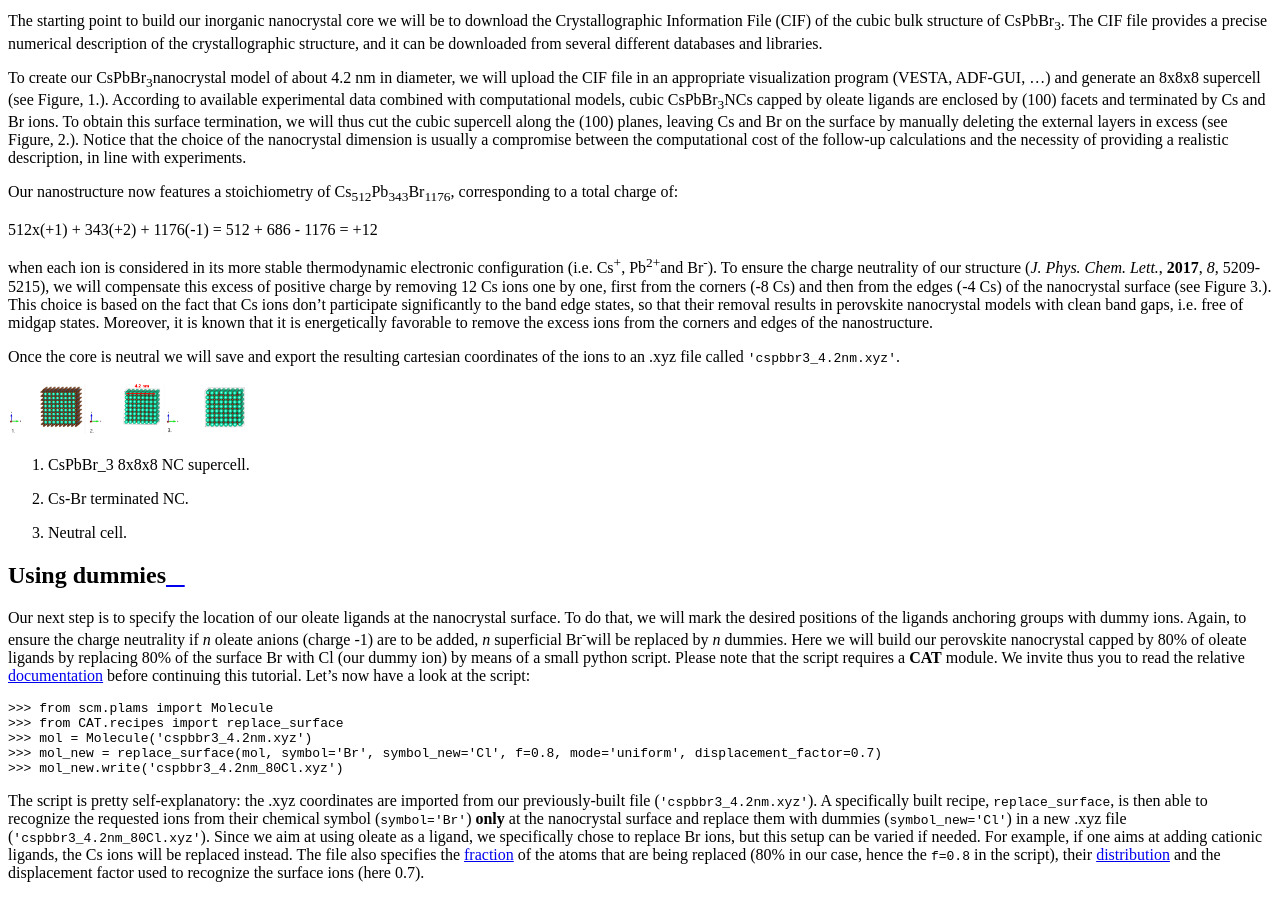
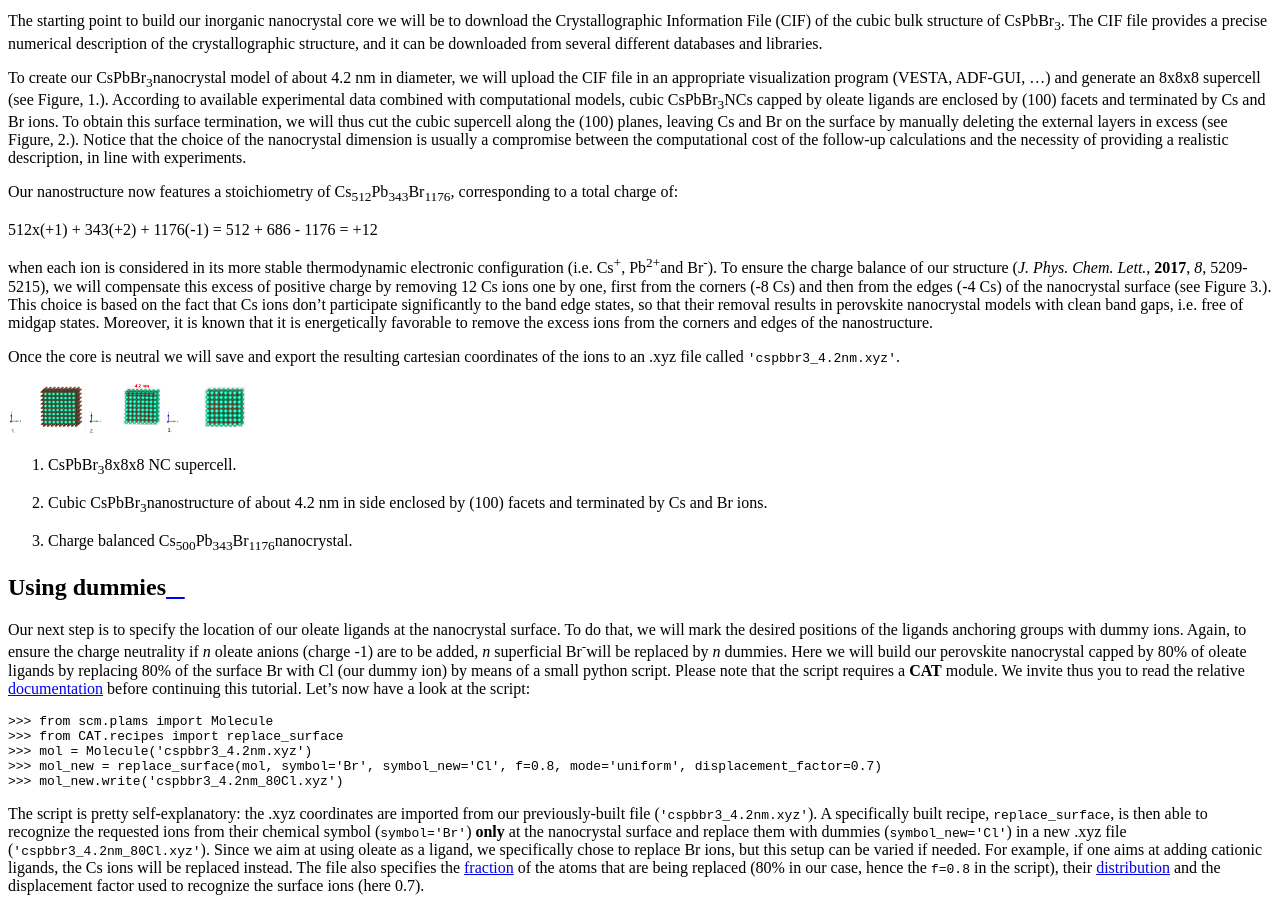
Before and after one commit to nlesc-nano/Tutorials, a Sphinx documentation site: the page built from docs/1_build_qd.rst, in a window 1280 px wide and 900 px high, scrolled down 519 px. Built offline with Sphinx 7.4.7 and the Read the Docs theme 2.0.0, drawn with Linux system fonts in a browser that asks for light colours.

Commit message:
figure legend

```diff
--- a/docs/1_build_qd.rst
+++ b/docs/1_build_qd.rst
@@ -16,7 +16,7 @@ Our nanostructure now features a stoichiometry of Cs\ :sub:`512`\ Pb\ :sub:`343`
 512x(+1) + 343(+2) + 1176(-1) = 512 + 686 - 1176 = +12
 
 when each ion is considered in its more stable thermodynamic electronic configuration (i.e. Cs\ :sup:`+`\, Pb\ :sup:`2+`\ and Br\ :sup:`-`\).
-To ensure the charge neutrality of our structure (*J. Phys. Chem. Lett.*, **2017**, *8*, 5209-5215), we will compensate this excess of positive charge by removing 12 Cs ions one by one, first from the corners (-8 Cs) and then from the edges (-4 Cs) of the nanocrystal surface (see Figure 3.). This choice is based on the fact that Cs ions don't participate significantly to the band edge states, so that their removal results in perovskite nanocrystal models with clean band gaps, i.e. free of midgap states. Moreover, it is known that it is energetically favorable to remove the excess ions from the corners and edges of the nanostructure.
+To ensure the charge balance of our structure (*J. Phys. Chem. Lett.*, **2017**, *8*, 5209-5215), we will compensate this excess of positive charge by removing 12 Cs ions one by one, first from the corners (-8 Cs) and then from the edges (-4 Cs) of the nanocrystal surface (see Figure 3.). This choice is based on the fact that Cs ions don't participate significantly to the band edge states, so that their removal results in perovskite nanocrystal models with clean band gaps, i.e. free of midgap states. Moreover, it is known that it is energetically favorable to remove the excess ions from the corners and edges of the nanostructure.
 
 Once the core is neutral we will save and export the resulting cartesian coordinates of the ions to an .xyz file called ``'cspbbr3_4.2nm.xyz'``.
 
@@ -24,9 +24,9 @@ Once the core is neutral we will save and export the resulting cartesian coordin
   :scale: 15%
   :align: center
 
-1. CsPbBr_3 8x8x8 NC supercell.
-2. Cs-Br terminated NC.
-3. Neutral cell.
+1. CsPbBr\ :sub:`3`\ 8x8x8 NC supercell.
+2. Cubic CsPbBr\ :sub:`3`\ nanostructure of about 4.2 nm in side enclosed by (100) facets and terminated by Cs and Br ions.
+3. Charge balanced Cs\ :sub:`500`\ Pb\ :sub:`343`\ Br\ :sub:`1176`\ nanocrystal.
 
 
 Using dummies
```
